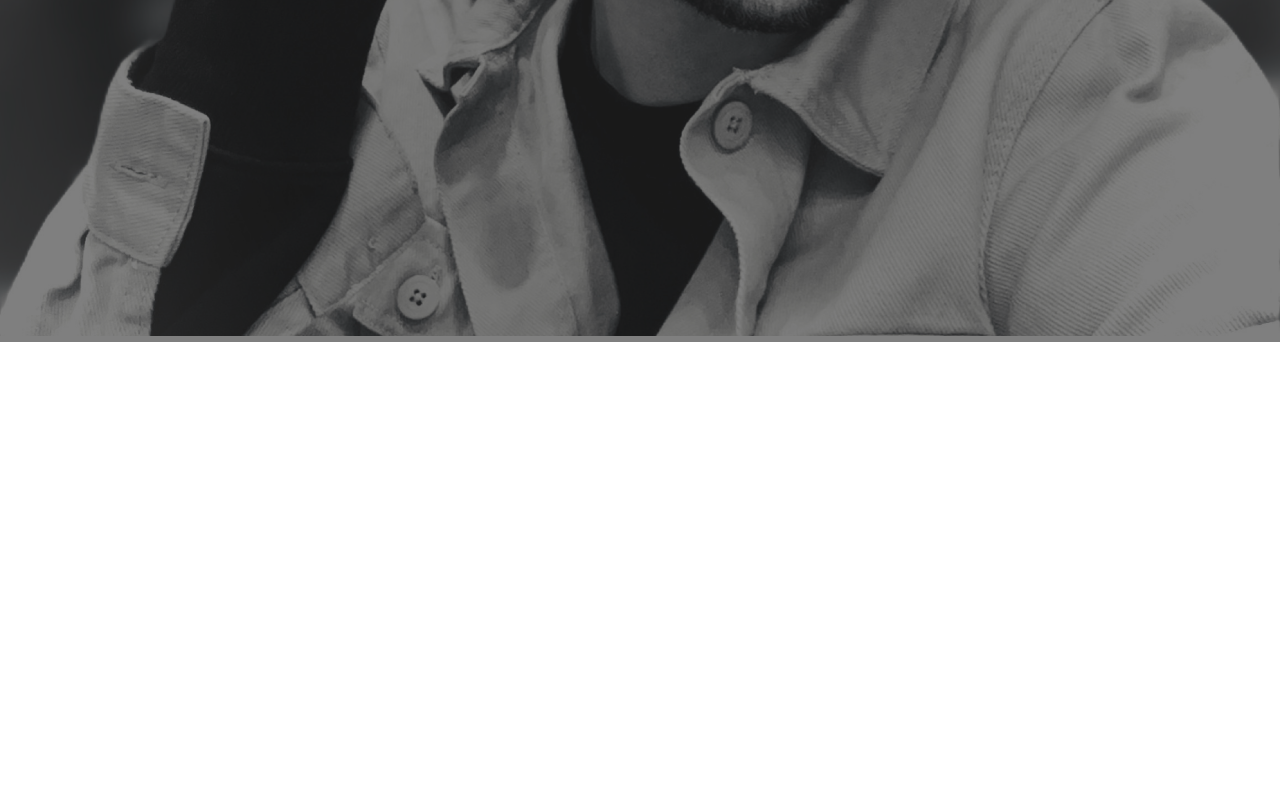
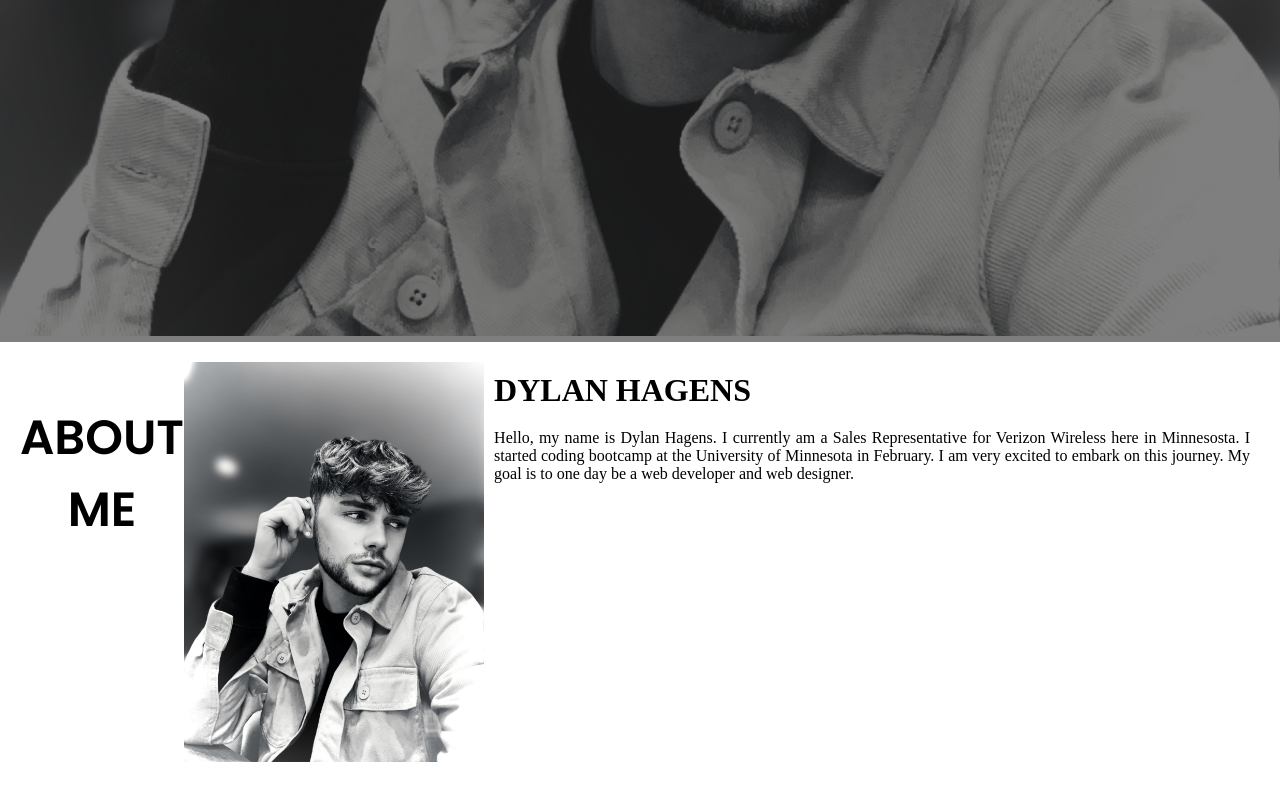
Before and after one commit to dylanhagens/Week-two-challenge, a plain HTML site: page index.html in a window 1280 px wide. Shown: the part 564-1364 px from the top of the page. Before the commit the page ends 906 px from the top, so only its background shows below. Drawn offline with Linux system fonts and the light colour scheme.

Commit message:
added about me

```diff
--- a/assets/style.css
+++ b/assets/style.css
@@ -72,3 +72,28 @@
     text-align: center;
     margin: 40px 0px;
 }
+/*About Section*/
+#about{
+    display: flex;
+    flex-direction: column;
+    box-sizing: border-box;
+    padding: 20px;
+    margin-bottom: 50px;
+}
+#pic{
+    display: flex;
+}
+#pic img{
+    width: 575px;
+    height: 400px;
+}
+#intro{
+    display: flex;
+    flex-direction: column;
+    text-align: justify;
+    padding: 10px;
+}
+#intro h2{
+    font-size: 2rem;
+    margin-bottom: 20px;
+}
--- a/index.html
+++ b/index.html
@@ -25,7 +25,14 @@
     </section>
 
     <section id="about">
-        <div
+        <div id="pic">
+            <h1 class="headings">ABOUT ME</h1>
+            <img src="assets/Photos/Portrait.JPG" alt="Portrait">
+            <div id="intro">
+                <h2>DYLAN HAGENS</h2>
+                <p>Hello, my name is Dylan Hagens. I currently am a Sales Representative for Verizon Wireless here in Minnesosta. I started coding bootcamp at the University of Minnesota in February. I am very excited to embark on this journey. My goal is to one day be a web developer and web designer.</p>
+            </div>
+        </div>
     </section>
 </body>
 </html>
```
Also changed, not shown: assets/Photos/banner.jpg (added).
